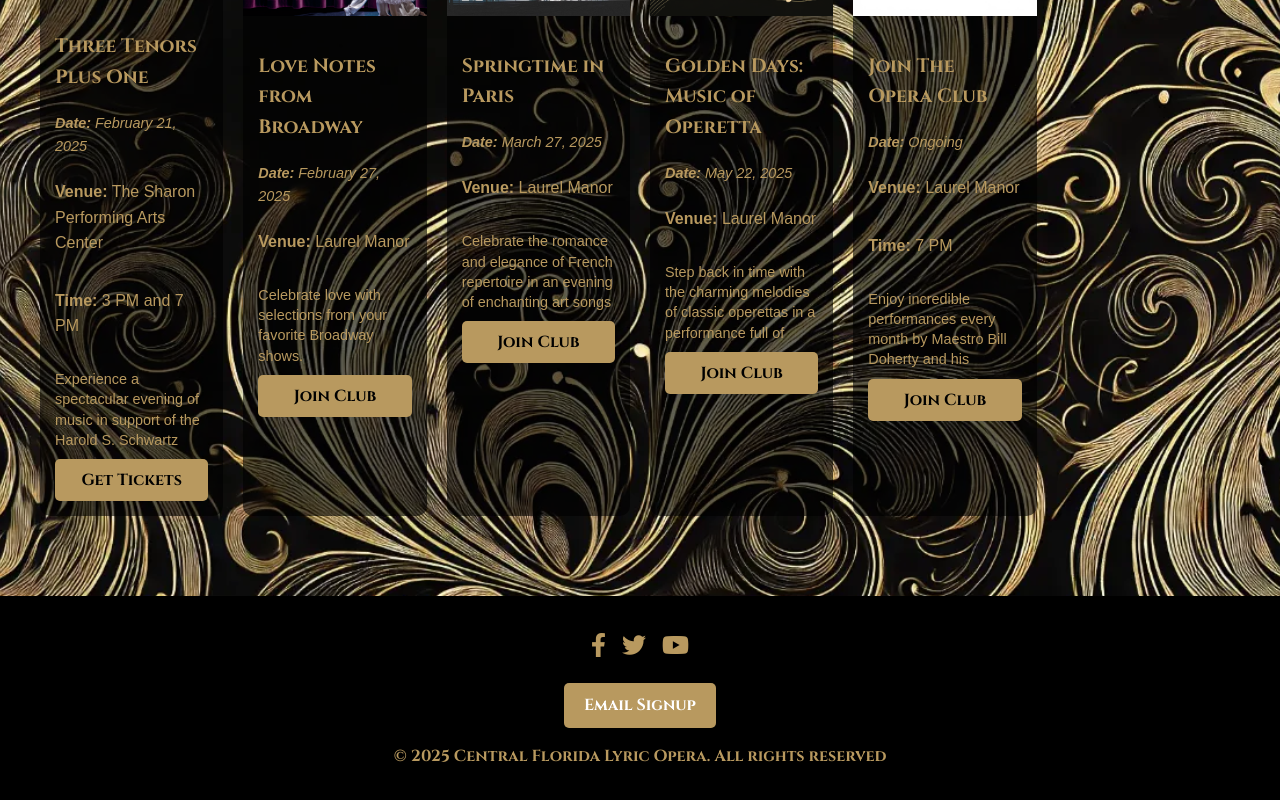
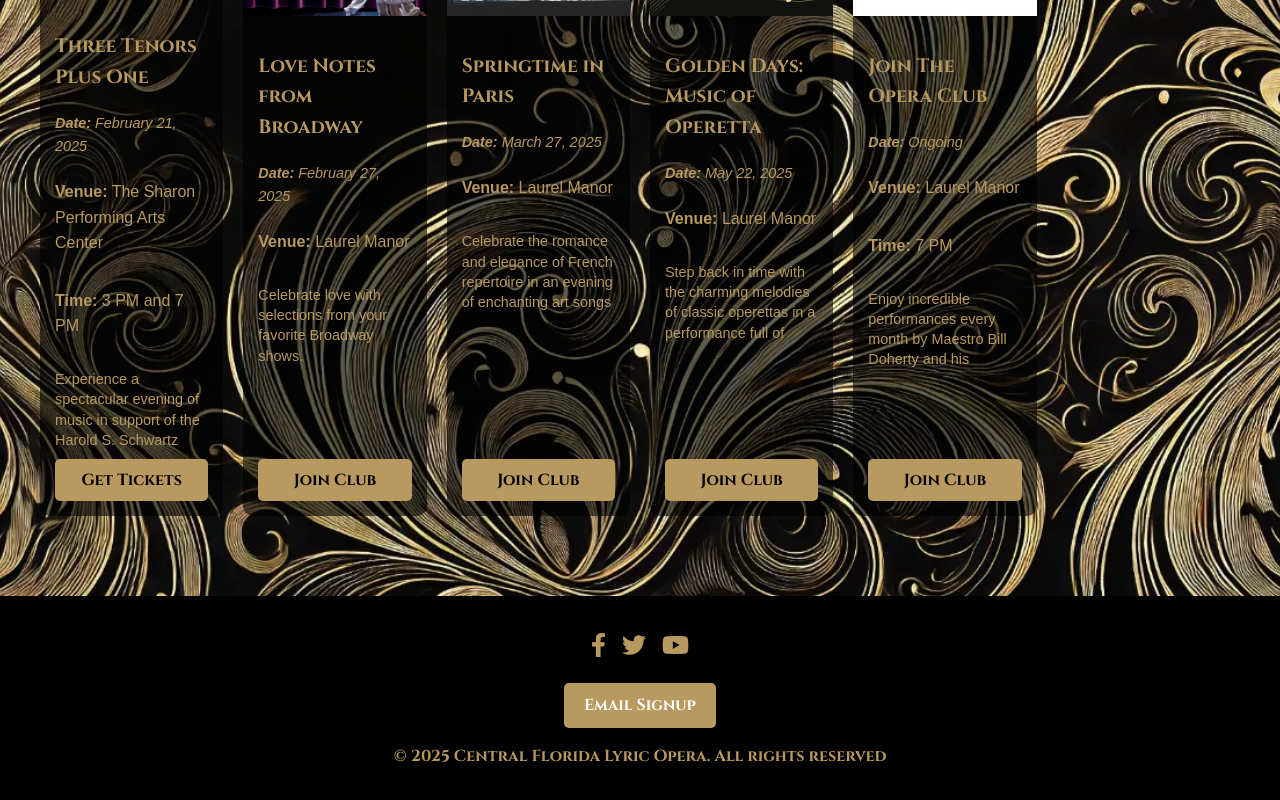
Before and after one commit to skippyssk/central-florida-lyric-opera, an Angular app: page / in a window 1280 px wide. Shown: the part 5835-6635 px from the top of the page. Built offline with nearby package versions, Linux system fonts and the light colour scheme.

Commit message:
checkpoint 7

```diff
--- a/src/app/home/home.component.css
+++ b/src/app/home/home.component.css
@@ -467,6 +467,9 @@ body {
   max-height: 80px;
   overflow: hidden;
 }
+.lesser-show-details .buy-tickets-button {
+  margin-top: auto;
+}
 
 /* ============================
    Button Styles
```
